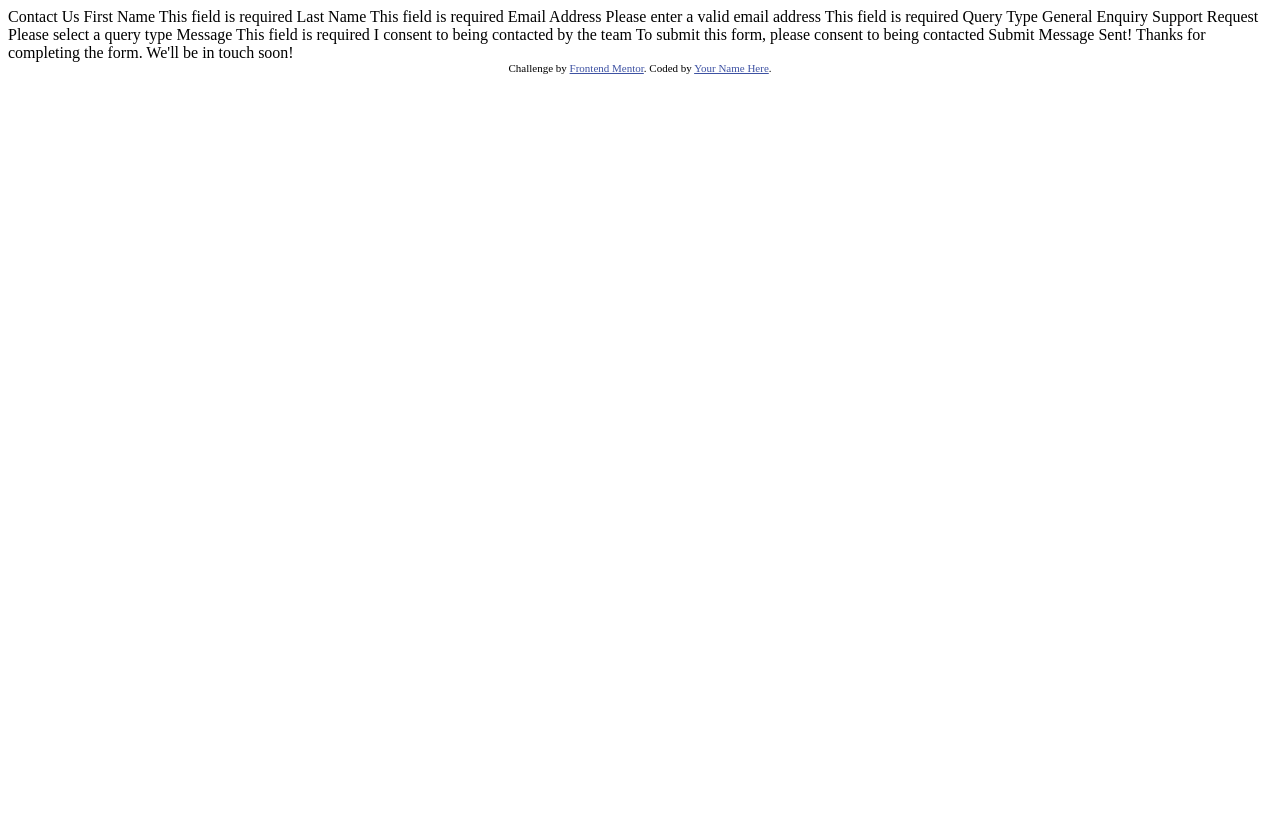
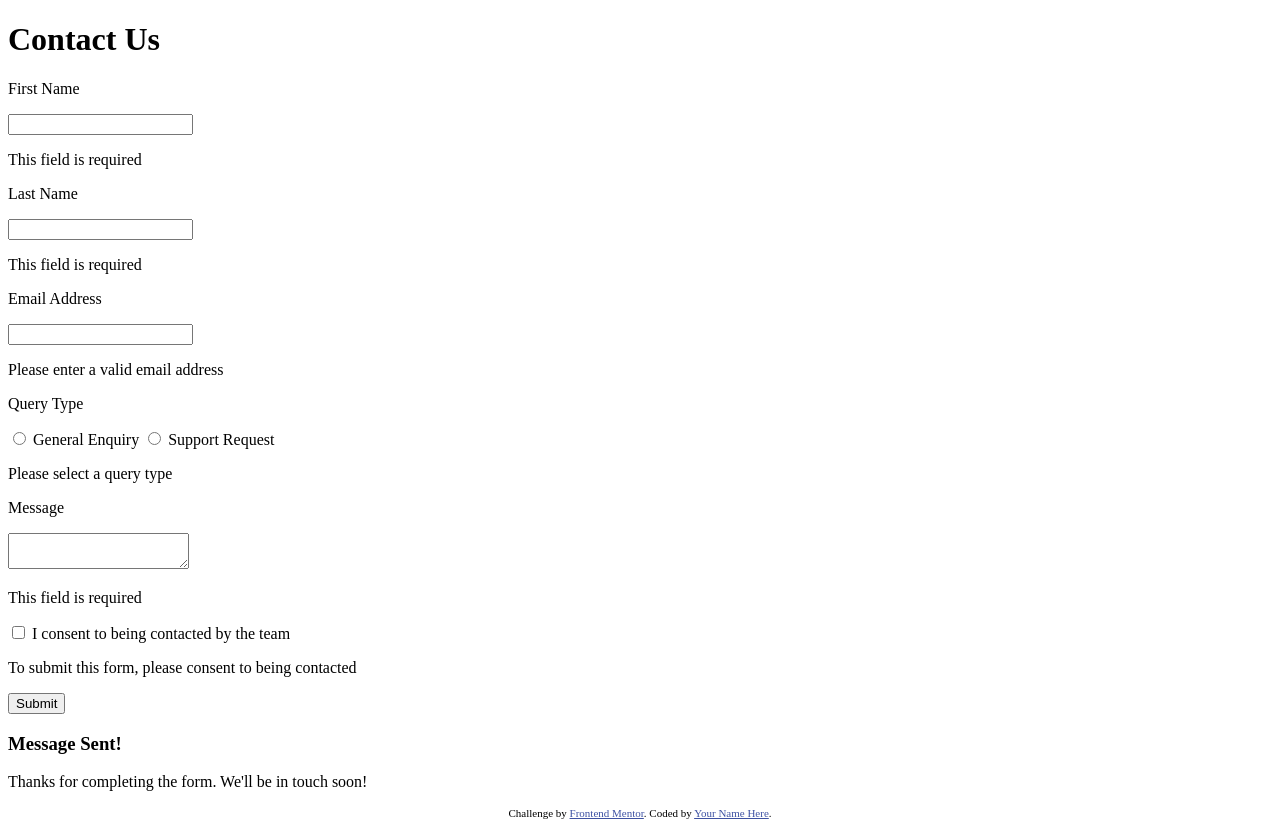
Before and after one commit to micha1bak/frontend-mentor-contact-form, a plain HTML site: page index.html in a window 1280 px wide. Before the commit the page ends 800 px from the top, so only its background shows below. Drawn offline with Linux system fonts and the light colour scheme.

Commit message:
added html structure

```diff
--- a/index.html
+++ b/index.html
@@ -10,37 +10,68 @@
 
 <body>
 
-  Contact Us
+  <div class="contact-form__card">
 
-  First Name
-  This field is required
 
-  Last Name
-  This field is required
+    <div calss="header-text__box">
+      <h1>Contact Us</h1>
+    </div>
 
-  Email Address
-  Please enter a valid email address
-  This field is required
+    <div class="first-name__box">
+      <p>First Name</p>
+      <input type="text" />
+      <p>This field is required</p>
+    </div>
 
-  Query Type
-  General Enquiry
-  Support Request
-  Please select a query type
+    <div class="last-name__box">
+      <p>Last Name</p>
+      <input type="text" />
+      <p>This field is required</p>
+    </div>
 
-  Message
-  This field is required
+    <div class="email-address__box">
+      <p>Email Address</p>
+      <input type="text" />
+      <p>Please enter a valid email address</p>
+    </div>
 
-  I consent to being contacted by the team
-  To submit this form, please consent to being contacted
+    <div class="query-type__box">
+      <p>Query Type</p>
+      <input type="radio" id="general-enquiry">
+      <label for="general-enquiry">General Enquiry</label>
+      <input type="radio" id="support-request">
+      <label for="support-request">Support Request</label>
+      <p>Please select a query type</p>
+    </div>
+    <div class="message__box">
+      <p>Message</p>
+      <textarea></textarea>
+      <p>This field is required</p>
+    </div>
 
-  Submit
+    <div class="consent-checkbox__box">
+      <input type="checkbox" id="consent">
+      <label for="consent">I consent to being contacted by the team</label>
+      <p>To submit this form, please consent to being contacted</p>
+    </div>
 
-  Message Sent!
-  Thanks for completing the form. We'll be in touch soon!
+    <div class="submit__box">
+      <button>Submit</button>
+
+    </div>
+
+
+  </div>
+
+  <div class="alert-box">
+    <h3>Message Sent!</h3>
+    <p>Thanks for completing the form. We'll be in touch soon!</p>
+  </div>
 
   <div class="attribution">
     Challenge by <a href="https://www.frontendmentor.io?ref=challenge">Frontend Mentor</a>.
     Coded by <a href="#">Your Name Here</a>.
   </div>
+
 </body>
 </html>
```
